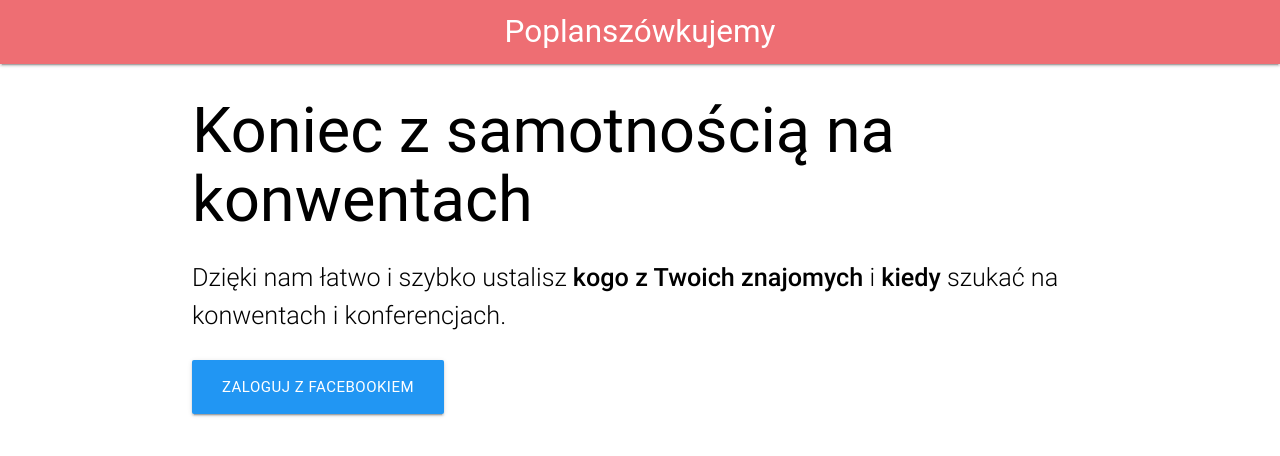
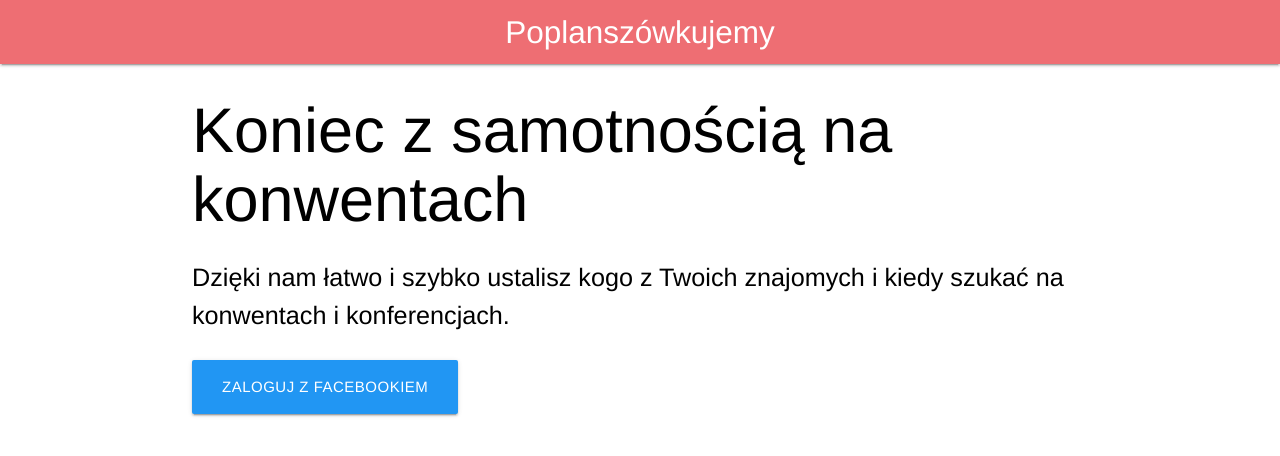
Before and after one commit to Michcioperz/plansza, a Django app: page / in a window 1280 px wide. Shown: the top 456 px of the page. Run offline with Django 3.2, Linux system fonts and the light colour scheme; some libraries are stand-ins or nearby versions; some web fonts are replaced.

Commit message:
requesting Helvetica Neue because why effing not B)

```diff
--- a/plansza/static/style.css
+++ b/plansza/static/style.css
@@ -18,3 +18,7 @@ nav img {
   max-height: 100%;
   padding: 5px;
 }
+
+body {
+  font-family: "Helvetica Neue", "Lato", "Roboto", sans-serif;
+}
```
